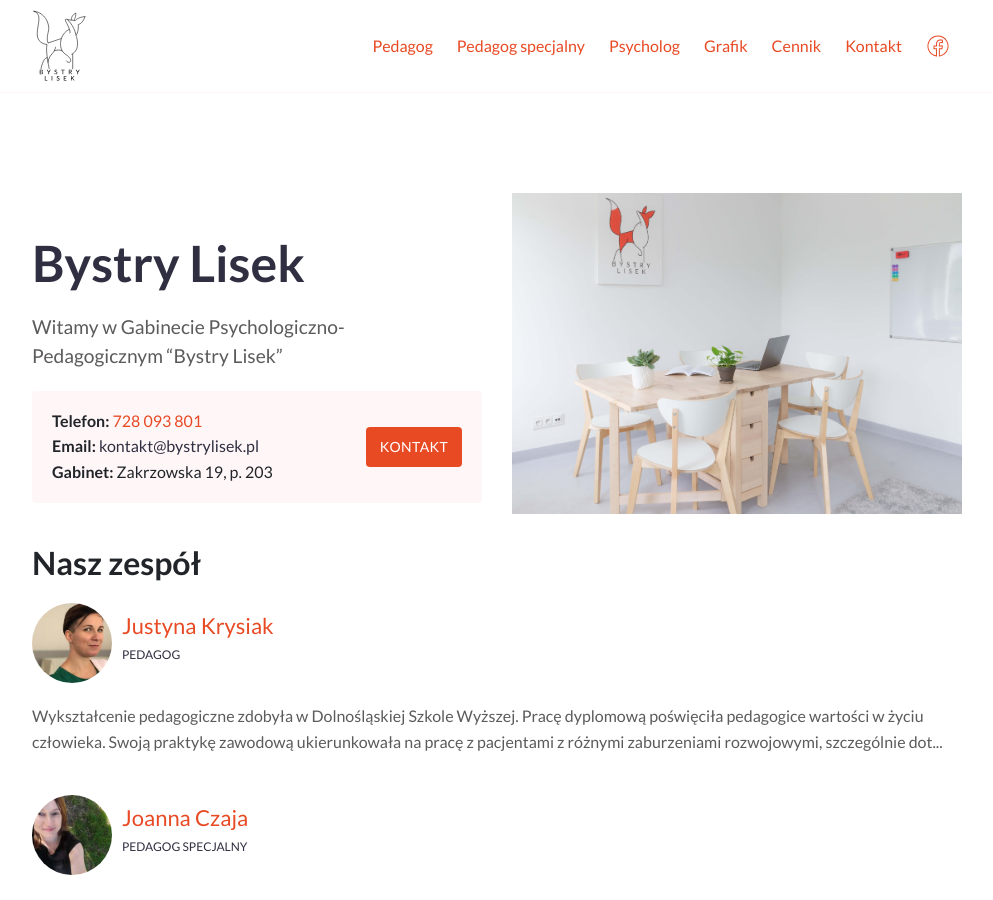
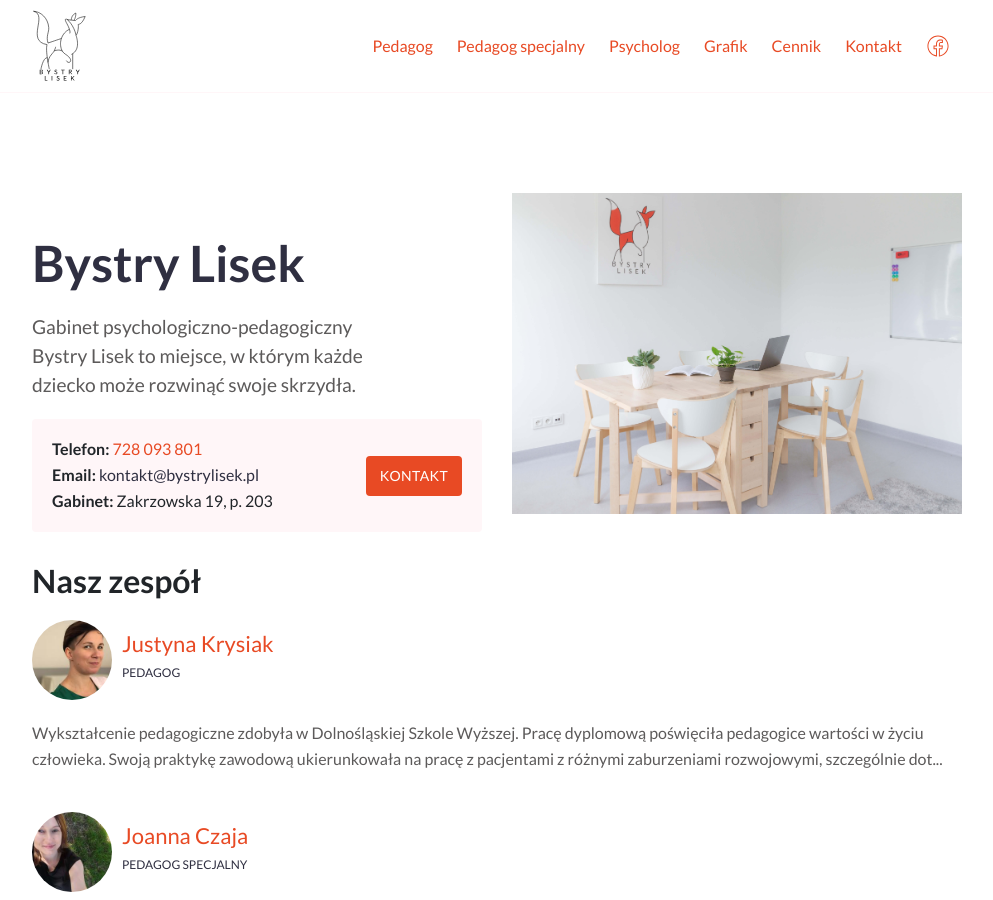
Before and after one commit to pawelkrysiak/bystrylisek, a Jekyll site: the page built from index.md, in a window 1280 px wide and 900 px high. Shown: the whole window, without its empty margins (143-1136 px from the left). Built offline with Jekyll 4.4.1, drawn with Linux system fonts in a browser that asks for light colours.

Commit message:
update homepage welcome text to match meta description

```diff
--- a/index.md
+++ b/index.md
@@ -9,4 +9,4 @@
 
 # Bystry Lisek
 
-Witamy w Gabinecie Psychologiczno-Pedagogicznym "Bystry Lisek"
+Gabinet psychologiczno-pedagogiczny Bystry&nbsp;Lisek to miejsce, w którym każde dziecko może rozwinąć swoje skrzydła.
```
